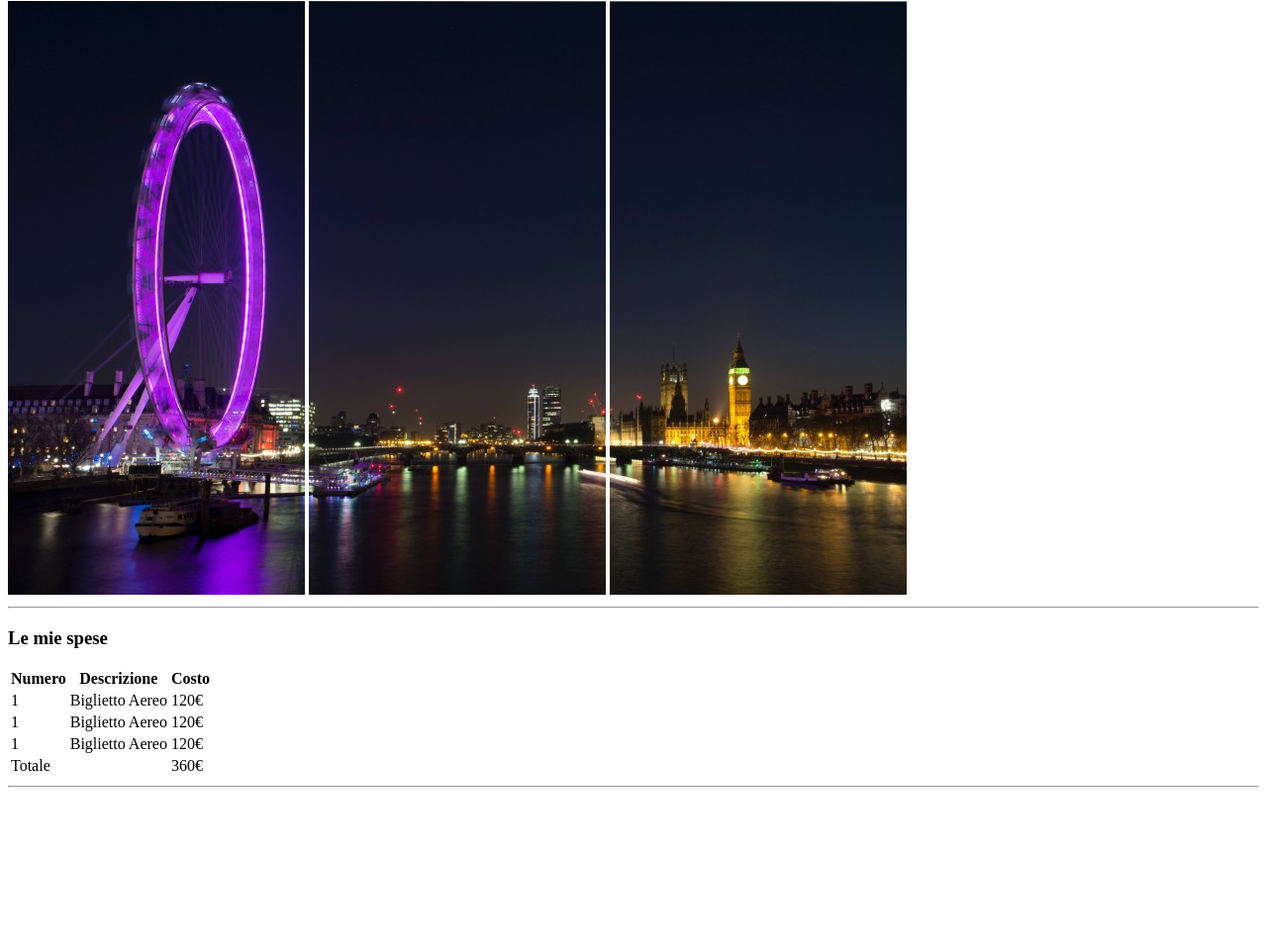
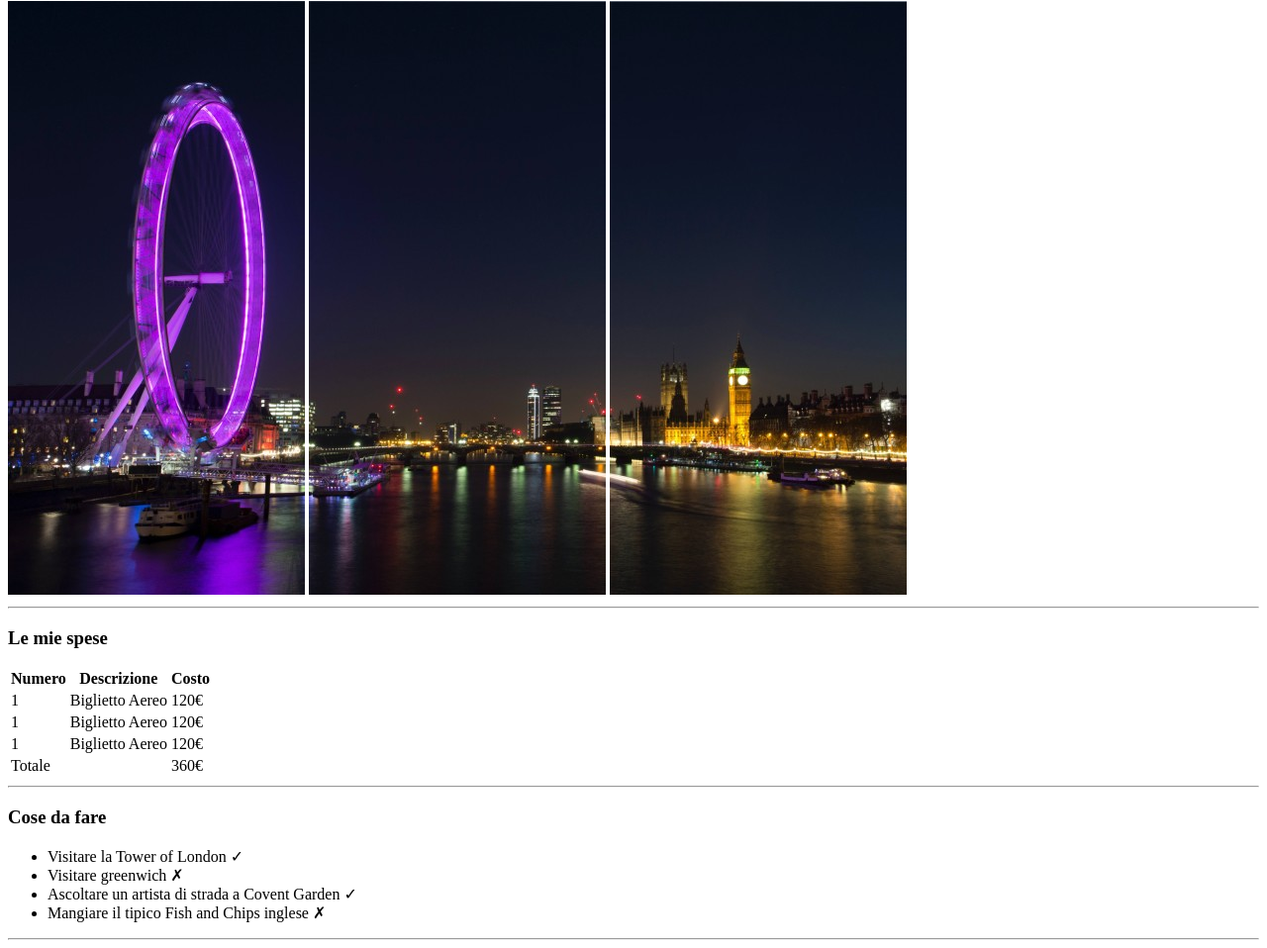
Before and after one commit to jacopo-derrico/html-london-trip, a plain HTML site: page index.html in a window 1280 px wide. Shown: the part 79-1037 px from the top of the page at 99% size. Before the commit the page ends 883 px from the top, so only its background shows below. Drawn offline with Linux system fonts and the light colour scheme.

Commit message:
aggiunta sezione "Cose da fare"

```diff
--- a/index.html
+++ b/index.html
@@ -55,6 +55,17 @@
                 </table>
             </section>
             <hr>
+            <!-- Sezione "Cose da fare" -->
+            <section>
+                <h3>Cose da fare</h3>
+                <ul>
+                    <li>Visitare la Tower of London &#10003;</li>
+                    <li>Visitare greenwich &#10007;</li>
+                    <li>Ascoltare un artista di strada a Covent Garden &#10003;</li>
+                    <li>Mangiare il tipico Fish and Chips inglese &#10007;</li>
+                </ul>
+            </section>
+            <hr>
         </article>
     </main>
 </body>
```
